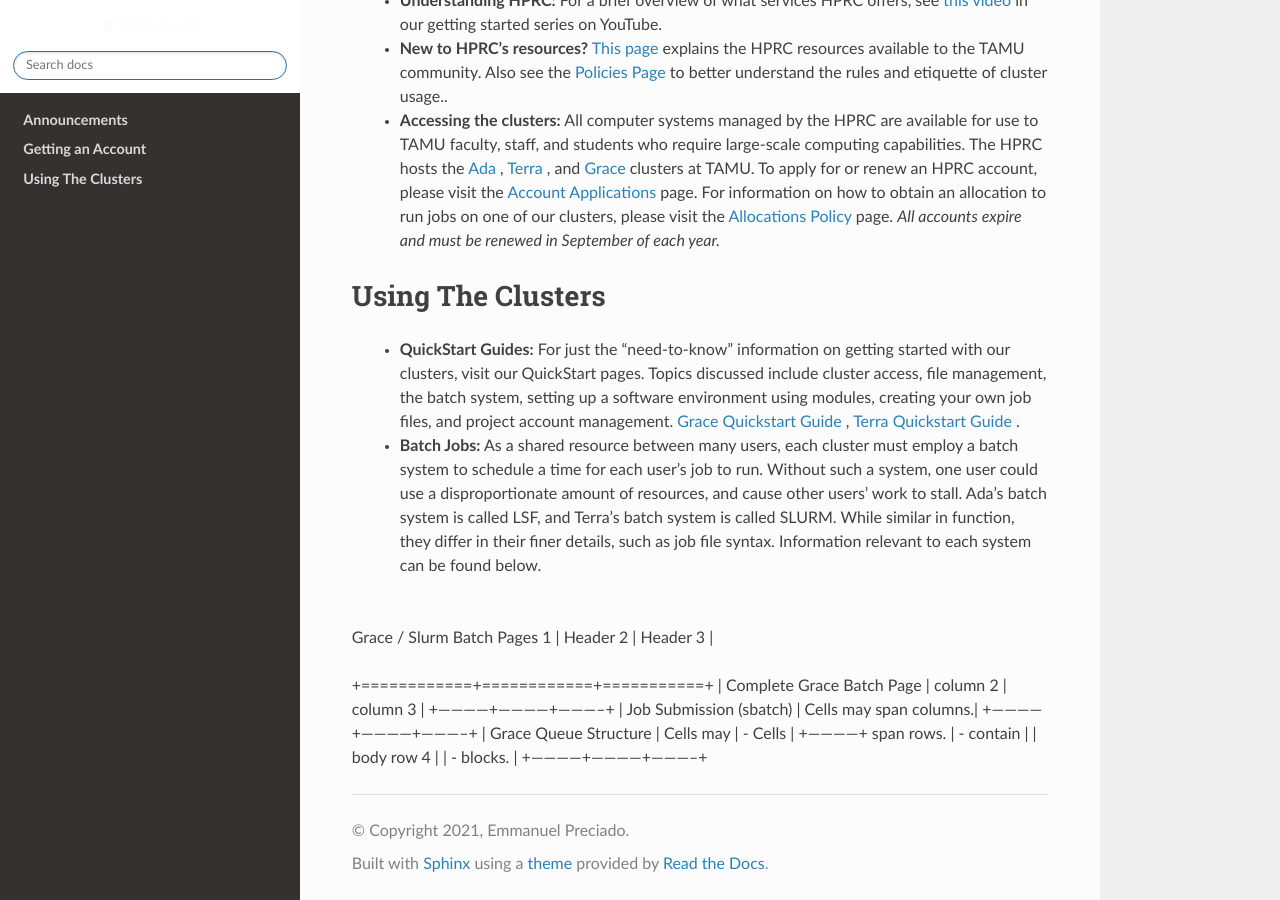
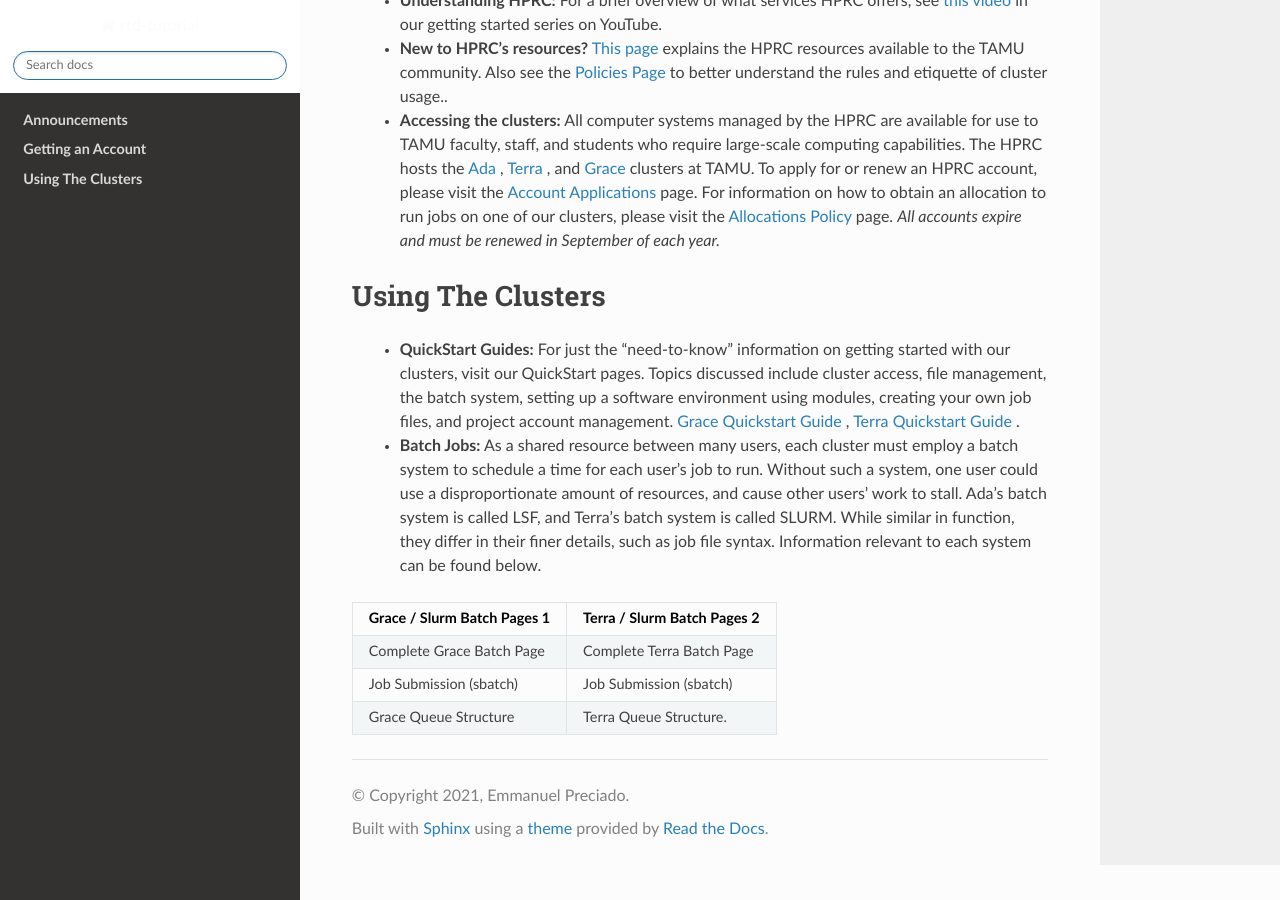
Before and after one commit to EmmanuelDej/rtd-tutorial, a Sphinx documentation site: the page built from docs/index.rst, in a window 1280 px wide and 900 px high, scrolled down 603 px. Built offline with Sphinx 7.4.7 and the Read the Docs theme 2.0.0, drawn with Linux system fonts in a browser that asks for light colours.

Commit message:
Update index.rst

```diff
--- a/docs/index.rst
+++ b/docs/index.rst
@@ -41,14 +41,12 @@
 
    * **Batch Jobs:** As a shared resource between many users, each cluster must employ a batch system to schedule a time for each user's job to run. Without such a system, one user could use a disproportionate amount of resources, and cause other users' work to stall. Ada's batch system is called LSF, and Terra's batch system is called SLURM. While similar in function, they differ in their finer details, such as job file syntax. Information relevant to each system can be found below.
 
-   +------------+------------+-----------+
-| Grace / Slurm Batch Pages 1   | Header 2   | Header 3  |
-+============+============+===========+
-| Complete Grace Batch Page | column 2   | column 3  |
-+------------+------------+-----------+
-| Job Submission (sbatch) | Cells may span columns.|
-+------------+------------+-----------+
-| Grace Queue Structure | Cells may  | - Cells   |
-+------------+ span rows. | - contain |
-| body row 4 |            | - blocks. |
-+------------+------------+-----------+
++-------------------------------+-----------------------------+
+| Grace / Slurm Batch Pages 1   | Terra / Slurm Batch Pages 2 |
++===============================+=============================+
+| Complete Grace Batch Page     |  Complete Terra Batch Page  |
++-------------------------------+-----------------------------+
+| Job Submission (sbatch)       | Job Submission (sbatch)     |
++-------------------------------+-----------------------------+
+| Grace Queue Structure         | Terra Queue Structure.      |
++-------------------------------+-----------------------------+
```
